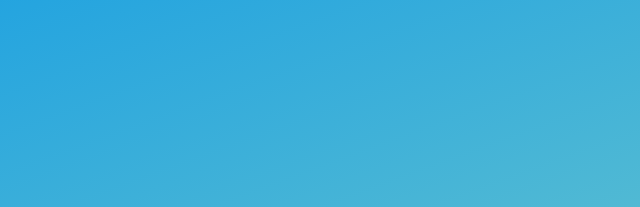
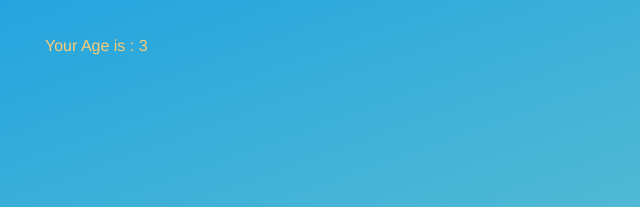
Before and after one commit to Parv-gugnani/JavaScript-Projects, a plain HTML site: page Age Calculator/index.html in a window 1280 px wide. Both pictures are taken after typing "2020-01-15" into the empty fields and a click on the button "Calculate". Shown: the part 310-517 px from the top of the page, 128-768 px from the left. Drawn offline with Linux system fonts and the light colour scheme.

Commit message:
final touch almost

```diff
--- a/Age Calculator/index.html
+++ b/Age Calculator/index.html
@@ -13,8 +13,9 @@
         <h1 class="age">Age Calculator</h1>
         <div class="input-box">
           <input type="date" id="date" class="inputa">
-          <button onclick="calculateAge() " class="animated-button">Calculate</button>
+          <button onclick="calculateAge()" class="animated-button">Calculate</button>
         </div>
+        <p id="results"></p>
     </div>
     <script src="script.js"></script>
   </body>
--- a/Age Calculator/script.js
+++ b/Age Calculator/script.js
@@ -1,3 +1,4 @@
+/*
 let userInput = document.getElementById("date");
 userInput.max = new Date().toISOString.split("T")[0];
 
@@ -40,3 +41,27 @@ function calculateAge() {
 function getDaysInMonth(year, month) {
   return new Date(year, month, 0).getDate();
 }
+
+*/
+
+let results = document.getElementById("results");
+
+function calculateAge() {
+  var inputDate = document.getElementById("date").value;
+  var today = new Date();
+  var birthDate = new Date(inputDate);
+
+  // Calculate the age
+  var age = today.getFullYear() - birthDate.getFullYear();
+  var monthDifference = today.getMonth() - birthDate.getMonth();
+
+  // If the current month is less than the birth month or if they are in the same month but the current day is less than the birth day, subtract 1 from the age
+  if (
+    monthDifference < 0 ||
+    (monthDifference === 0 && today.getDate() < birthDate.getDate())
+  ) {
+    age--;
+  }
+
+  results.innerHTML = `Your Age is : ${age}`;
+}
```
